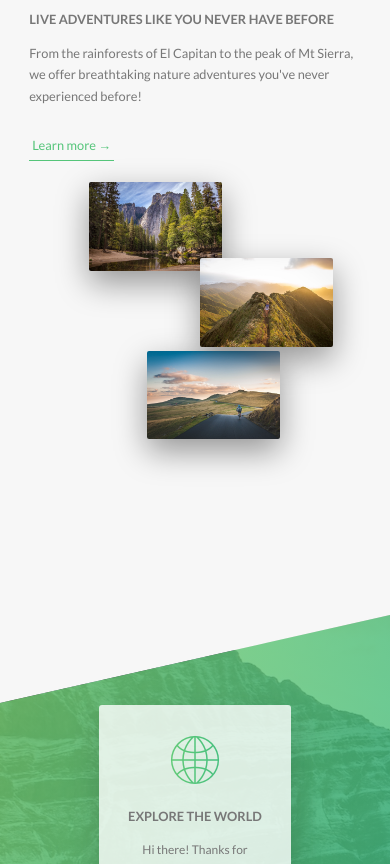
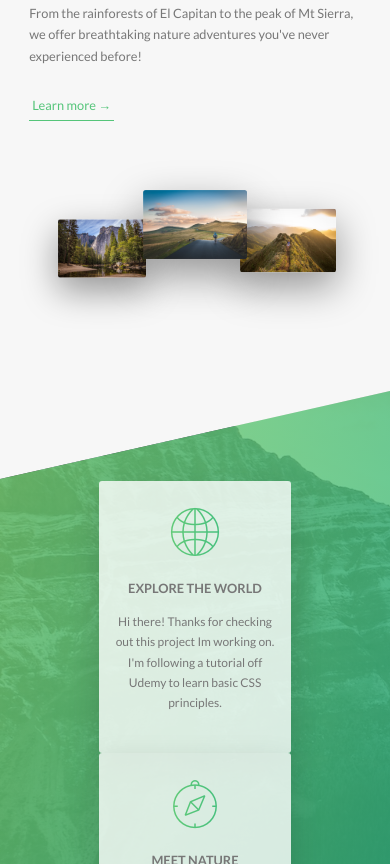
Before and after one commit to VincentChen6345/Natours, a website: page index.html in a window 390 px wide. Shown: the part 1136-2000 px from the top of the page. Drawn offline with Linux system fonts and the light colour scheme.

Commit message:
media queries

```diff
--- a/sass/components/_composition.scss
+++ b/sass/components/_composition.scss
@@ -8,8 +8,10 @@
   width: 52%;
   @include respond(tab-port) {
     width: 80%;
-    margin-top: 8rem;
+    margin-top: 15rem;
     align-self: center;
+    flex-direction: row;
+    justify-content: space-between;
   }
 
   &__photo {
@@ -19,19 +21,41 @@
     position: absolute;
     // outline-offset: 2rem;
 
+    @include respond(tab-port) {
+      position: relative;
+      width: 30%;
+    }
+
     &--1 {
       top: -5vh;
       left: 10%;
+
+      @include respond(tab-port) {
+        top: 1rem;
+        left: 0;
+        transform: scale(1.1);
+      }
     }
 
     &--2 {
       top: 15vh;
       left: 32%;
+      @include respond(tab-port) {
+        top: -2rem;
+        left: 0;
+        transform: scale(1.3);
+        z-index: 5;
+      }
     }
 
     &--3 {
       left: 52%;
       top: 4vh;
+      @include respond(tab-port) {
+        top: 0;
+        left: 0;
+        transform: scale(1.2);
+      }
     }
 
     &:hover {
--- a/sass/components/_feature-box.scss
+++ b/sass/components/_feature-box.scss
@@ -16,6 +16,7 @@
   @include respond(tab-port) {
     margin-right: 1rem;
     margin-left: 1rem;
+    padding: 2rem;
   }
 
   &:hover {
@@ -32,6 +33,10 @@
     );
     -webkit-background-clip: text;
     color: transparent;
-    //margin-bottom: 0.5rem;  DOES NOTHING????
+    margin-bottom: 0.5rem;
+
+    @include respond(tab-port) {
+      margin-bottom: 0;
+    }
   }
 }
--- a/sass/pages/_home.scss
+++ b/sass/pages/_home.scss
@@ -17,6 +17,10 @@
 .section-about {
   margin-top: 11rem;
   width: 85%;
+
+  @include respond(tab-port) {
+    margin-top: 6rem;
+  }
 }
 
 .section-features {
@@ -41,7 +45,6 @@
   clip-path: polygon(0 18%, 100% 0, 100% 85%, 0 100%);
 
   @include respond(tab-port) {
-    margin-top: 40rem;
     clip-path: polygon(0 18%, 100% 8%, 100% 85%, 0 95%);
     flex-wrap: wrap;
     justify-content: center;
@@ -60,6 +63,7 @@
   position: relative;
 
   @include respond(tab-port) {
+    padding: 10rem 0;
     margin-top: 170rem;
   }
 }
```
Also changed, not shown: sass/base/_utilities.scss (+7 -0 lines), css/style.css.
